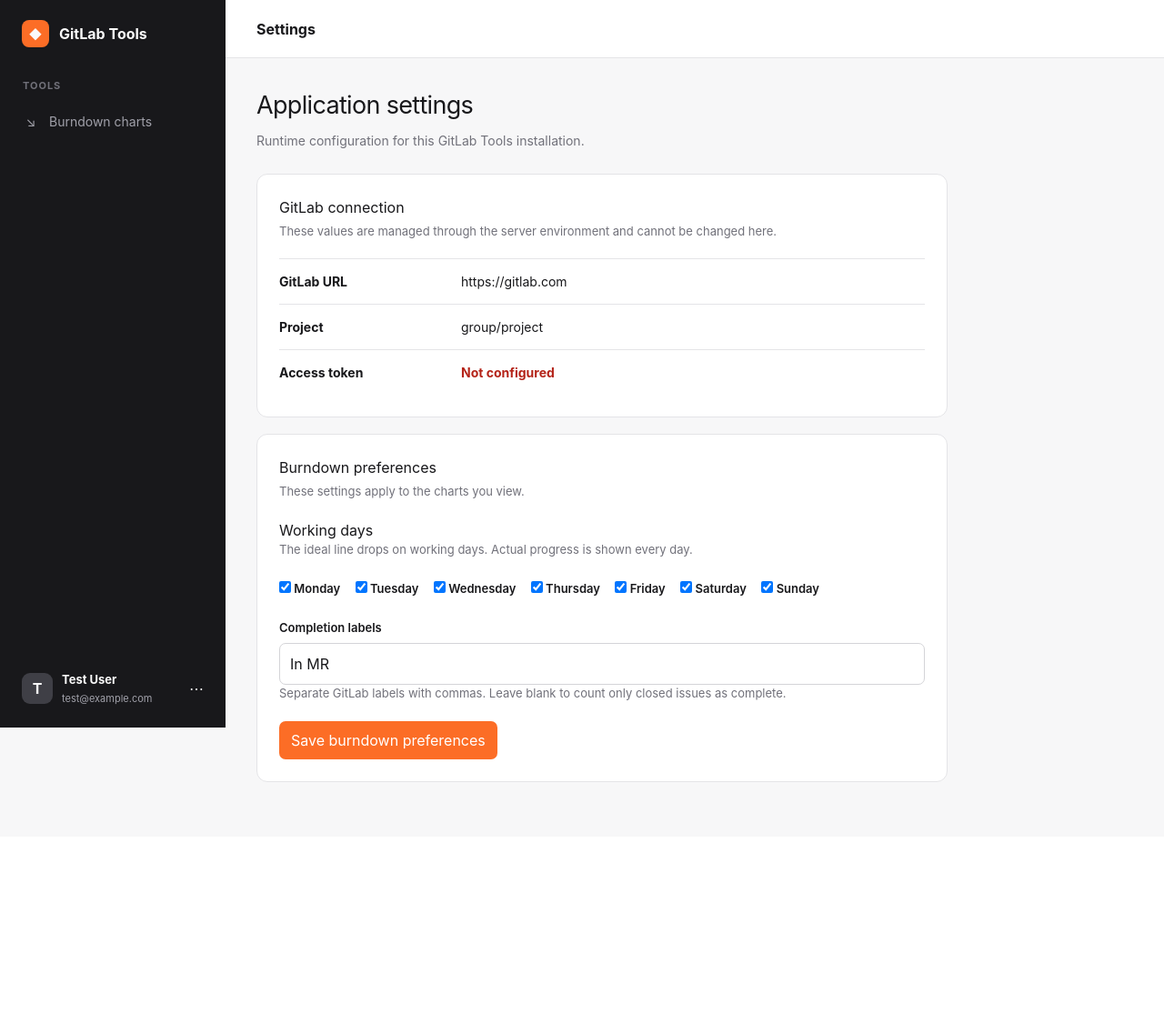
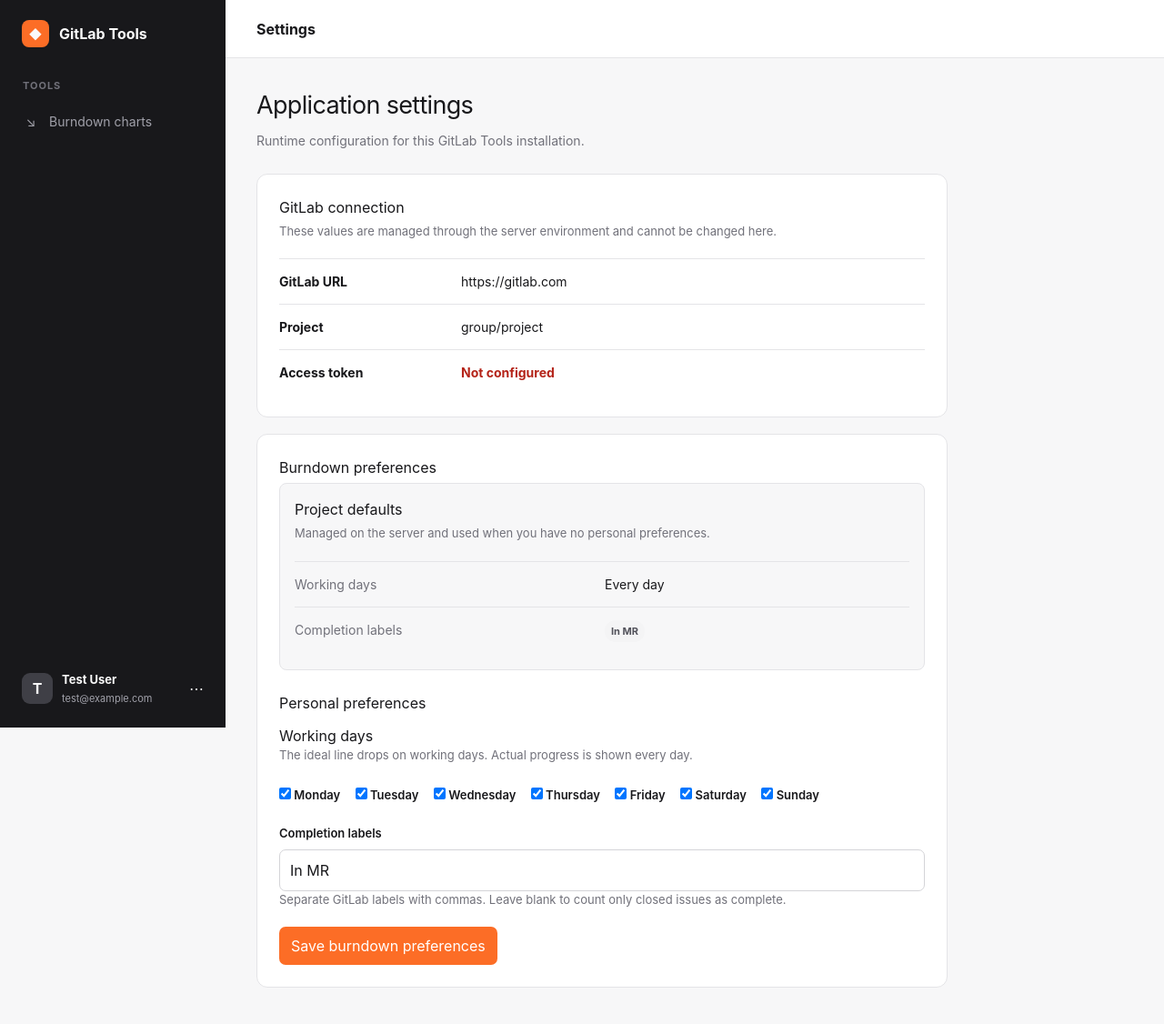
Before and after one commit to XandorSportel/gitlab-tools, a Laravel app: page /settings in a window 1280 px wide. Shown: the top 1126 px of the page at 91% size. Before the commit the page ends 860 px from the top, so only its background shows below. Run offline with Laravel 12, Linux system fonts and the light colour scheme; a user stored in the database is signed in; data comes from the database, SQL or seed files in the repository; style sheets or scripts are compiled from the project's sources.

Commit message:
feat(burndown): add shared project defaults

```diff
--- a/app/Http/Controllers/AccountController.php
+++ b/app/Http/Controllers/AccountController.php
@@ -2,7 +2,6 @@
 
 namespace App\Http\Controllers;
 
-use App\Models\User;
 use Illuminate\Http\RedirectResponse;
 use Illuminate\Http\Request;
 use Illuminate\Validation\Rules\Password;
@@ -40,8 +39,9 @@ class AccountController extends Controller
     public function settings(Request $request): View
     {
         return view('account.settings', [
-            'workdays' => $request->user()->burndown_workdays ?? User::DEFAULT_BURNDOWN_WORKDAYS,
-            'completedLabels' => $request->user()->burndown_completed_labels ?? config('services.gitlab.completed_labels'),
+            ...$request->user()->burndownSettings(),
+            'projectWorkdays' => config('services.gitlab.workdays'),
+            'projectCompletedLabels' => config('services.gitlab.completed_labels'),
             'gitlab' => [
                 'url' => config('services.gitlab.url'),
                 'project' => config('services.gitlab.project'),
@@ -68,4 +68,14 @@ class AccountController extends Controller
 
         return back()->with('status', 'Burndown settings updated.');
     }
+
+    public function resetBurndownSettings(Request $request): RedirectResponse
+    {
+        $user = $request->user();
+        $user->burndown_workdays = null;
+        $user->burndown_completed_labels = null;
+        $user->save();
+
+        return back()->with('status', 'Project defaults restored.');
+    }
 }
--- a/app/Models/User.php
+++ b/app/Models/User.php
@@ -14,7 +14,21 @@ use Illuminate\Notifications\Notifiable;
 #[Hidden(['password', 'remember_token'])]
 class User extends Authenticatable
 {
-    public const array DEFAULT_BURNDOWN_WORKDAYS = [1, 2, 3, 4, 5, 6, 7];
+    public const array WEEKDAY_NAMES = [
+        1 => 'Monday', 2 => 'Tuesday', 3 => 'Wednesday', 4 => 'Thursday',
+        5 => 'Friday', 6 => 'Saturday', 7 => 'Sunday',
+    ];
+
+    /** @return array{workdays: list<int>, completedLabels: list<string>, personalWorkdays: bool, personalLabels: bool} */
+    public function burndownSettings(): array
+    {
+        return [
+            'workdays' => $this->burndown_workdays ?? config('services.gitlab.workdays'),
+            'completedLabels' => $this->burndown_completed_labels ?? config('services.gitlab.completed_labels'),
+            'personalWorkdays' => $this->burndown_workdays !== null,
+            'personalLabels' => $this->burndown_completed_labels !== null,
+        ];
+    }
 
     /** @use HasFactory<UserFactory> */
     use HasFactory, Notifiable;
--- a/config/services.php
+++ b/config/services.php
@@ -7,6 +7,10 @@ return [
         'project' => env('GITLAB_PROJECT'),
         'token' => env('GITLAB_TOKEN'),
         'completed_labels' => array_values(array_filter(array_map('trim', explode(',', env('GITLAB_COMPLETED_LABELS', 'In MR'))))),
+        'workdays' => array_values(array_map('intval', array_intersect(
+            ['1', '2', '3', '4', '5', '6', '7'],
+            array_map('trim', explode(',', (string) env('GITLAB_WORKDAYS', '1,2,3,4,5,6,7'))),
+        ))) ?: [1, 2, 3, 4, 5, 6, 7],
         'ignored_issue_labels' => array_values(array_filter(array_map('trim', explode(',', env('GITLAB_IGNORED_ISSUE_LABELS', 'Epic'))))),
     ],
 
--- a/resources/views/account/settings.blade.php
+++ b/resources/views/account/settings.blade.php
@@ -6,19 +6,39 @@
 <section class="card" style="max-width:760px"><h3 class="section-title">GitLab connection</h3><p class="section-copy">These values are managed through the server environment and cannot be changed here.</p><div class="settings-list"><div class="setting-row"><strong>GitLab URL</strong><span>{{ $gitlab['url'] }}</span></div><div class="setting-row"><strong>Project</strong><span>{{ $gitlab['project'] ?: 'Not configured' }}</span></div><div class="setting-row"><strong>Access token</strong><span class="{{ $gitlab['token_configured'] ? 'ok':'bad' }}">{{ $gitlab['token_configured'] ? 'Configured':'Not configured' }}</span></div></div></section>
 <section class="card" style="max-width:760px;margin-top:18px">
     <h3 class="section-title">Burndown preferences</h3>
-    <p class="section-copy">These settings apply to the charts you view.</p>
+    <section aria-labelledby="project-defaults-heading" style="background:var(--bg);border:1px solid var(--line);border-radius:8px;padding:16px;margin-bottom:24px">
+        <h4 id="project-defaults-heading" class="section-title">Project defaults</h4>
+        <p class="section-copy">Managed on the server and used when you have no personal preferences.</p>
+        <dl>
+            <div class="setting-row" style="grid-template-columns:repeat(auto-fit,minmax(min(100%, 170px),1fr));gap:6px">
+                <dt class="muted">Working days</dt>
+                <dd>{{ count($projectWorkdays) === 7 ? 'Every day' : implode(', ', array_intersect_key(\App\Models\User::WEEKDAY_NAMES, array_flip($projectWorkdays))) }}</dd>
+            </div>
+            <div class="setting-row" style="grid-template-columns:repeat(auto-fit,minmax(min(100%, 170px),1fr));gap:6px">
+                <dt class="muted">Completion labels</dt>
+                <dd style="display:flex;flex-wrap:wrap;gap:6px">
+                    @forelse($projectCompletedLabels as $label)
+                        <span class="badge" style="overflow-wrap:anywhere">{{ $label }}</span>
+                    @empty
+                        <span>Closed issues only</span>
+                    @endforelse
+                </dd>
+            </div>
+        </dl>
+    </section>
     @if(session('status'))<div class="alert success" role="status">{{ session('status') }}</div>@endif
     @if($errors->any())<div class="alert" role="alert">{{ $errors->first() }}</div>@endif
+    <h4 class="section-title" style="margin-bottom:12px">Personal preferences</h4>
     <form method="post" action="{{ route('settings.burndown.update') }}">
         @csrf
         @method('PATCH')
         <fieldset>
             <legend>Working days</legend>
             <p class="section-copy">The ideal line drops on working days. Actual progress is shown every day.</p>
-            @foreach(['Monday', 'Tuesday', 'Wednesday', 'Thursday', 'Friday', 'Saturday', 'Sunday'] as $index => $day)
+            @foreach(\App\Models\User::WEEKDAY_NAMES as $number => $day)
                 <label style="display:inline-block;margin-right:12px">
-                    <input style="width:auto" type="checkbox" name="workdays[]" value="{{ $index + 1 }}"
-                        @checked(in_array($index + 1, (array) old('workdays', $errors->any() ? [] : $workdays)))>
+                    <input style="width:auto" type="checkbox" name="workdays[]" value="{{ $number }}"
+                        @checked(in_array($number, (array) old('workdays', $errors->any() ? [] : $workdays)))>
                     {{ $day }}
                 </label>
             @endforeach
@@ -30,5 +50,12 @@
         </div>
         <button type="submit" class="primary">Save burndown preferences</button>
     </form>
+    @if($personalWorkdays || $personalLabels)
+        <form method="post" action="{{ route('settings.burndown.reset') }}" style="margin-top:12px">
+            @csrf
+            @method('DELETE')
+            <button type="submit" class="button secondary">Use project defaults</button>
+        </form>
+    @endif
 </section>
 @endsection
--- a/routes/web.php
+++ b/routes/web.php
@@ -21,4 +21,5 @@ Route::middleware('auth')->group(function () {
     Route::put('/profile/password', [AccountController::class, 'updatePassword'])->name('profile.password');
     Route::get('/settings', [AccountController::class, 'settings'])->name('settings');
     Route::patch('/settings/burndown', [AccountController::class, 'updateBurndownSettings'])->name('settings.burndown.update');
+    Route::delete('/settings/burndown', [AccountController::class, 'resetBurndownSettings'])->name('settings.burndown.reset');
 });
```
Also changed, not shown: app/Http/Controllers/BurndownController.php (+4 -4 lines), resources/views/chart.blade.php (+7 -0 lines), 1 other file.
